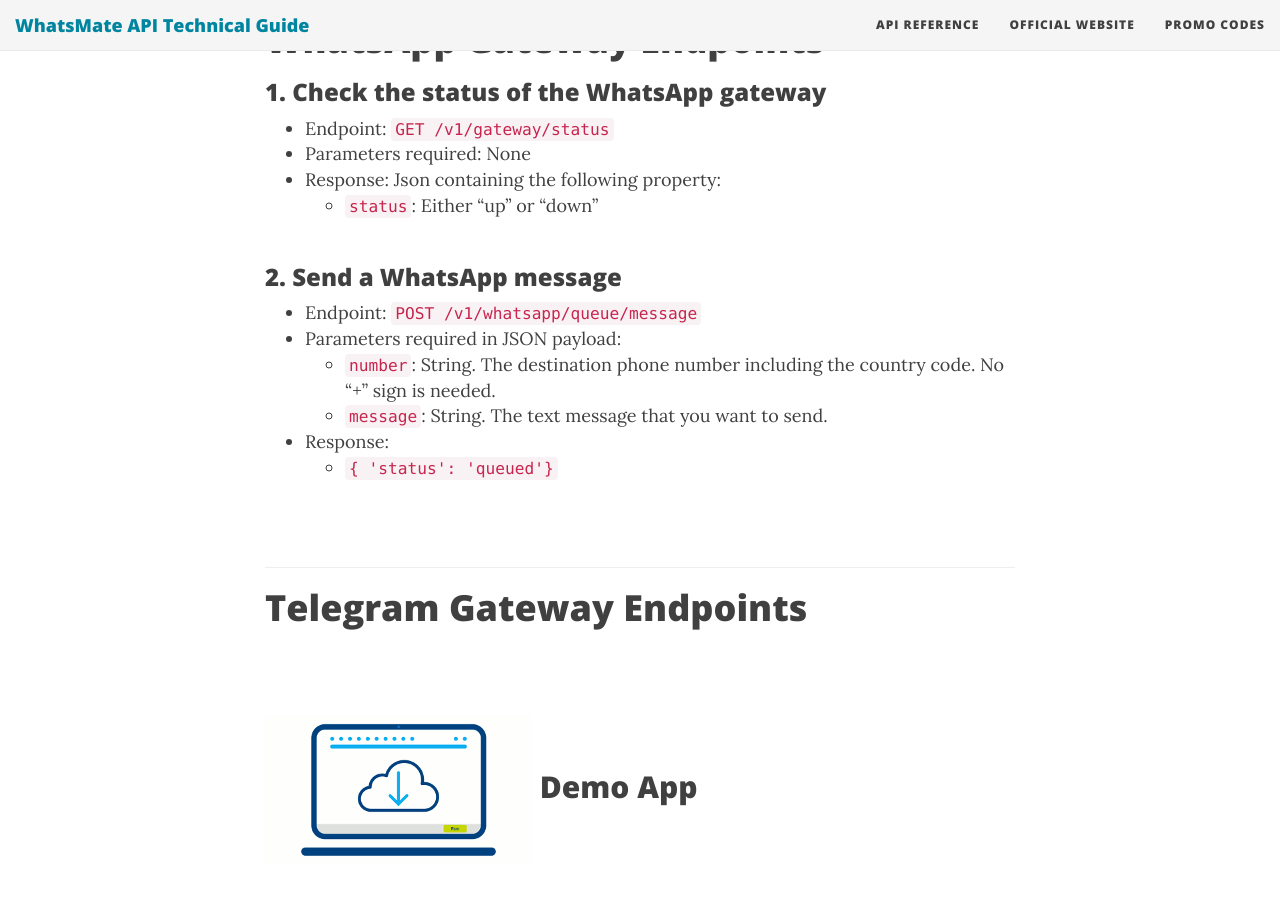
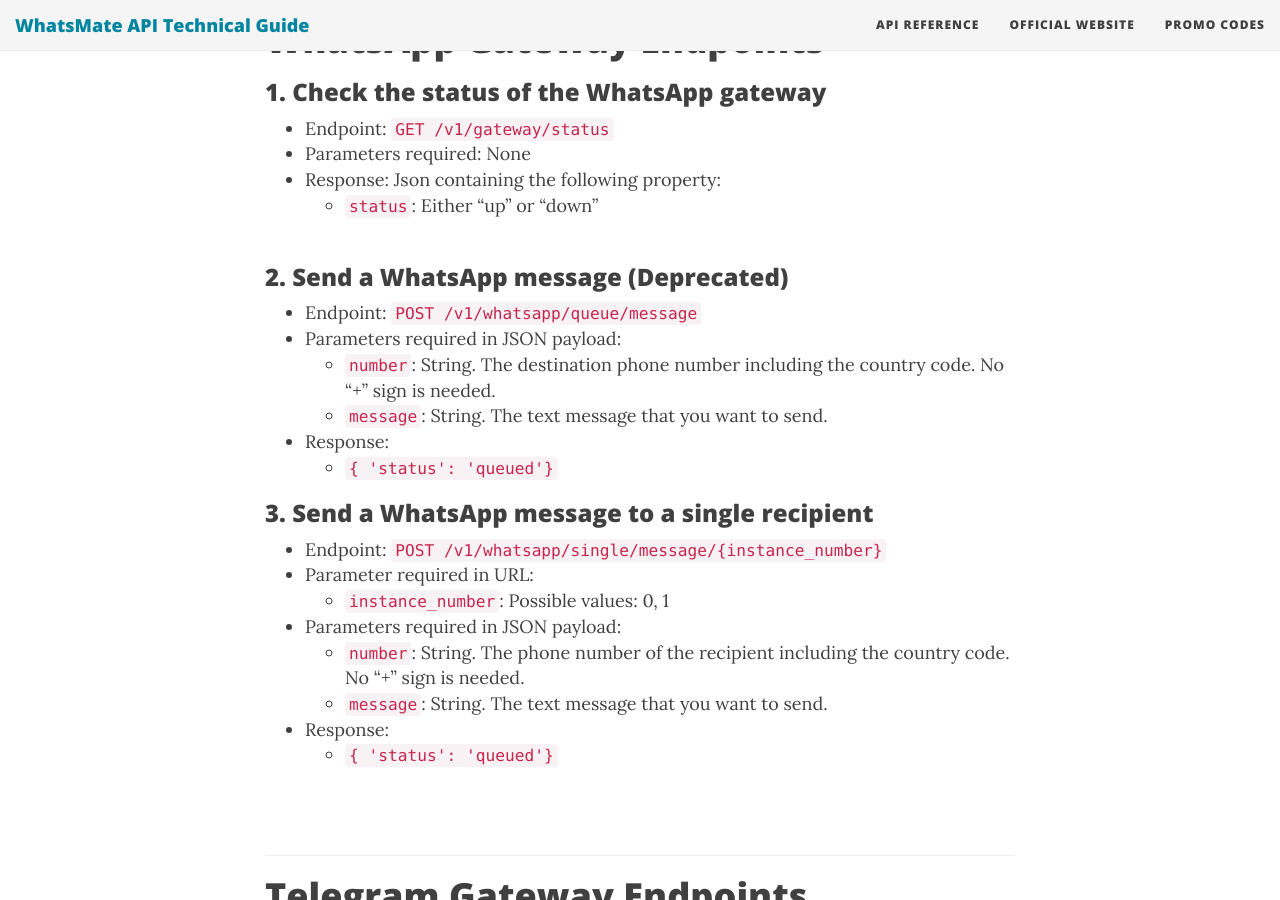
Before and after one commit to whatsmate/whatsmate.github.io, a Jekyll site: the page built from api-reference.md, in a window 1280 px wide and 900 px high, scrolled down 1703 px. Built offline with Jekyll 4.4.1, drawn with Linux system fonts in a browser that asks for light colours; nearby versions of some CDN libraries.

Commit message:
add new API for whatsapp

```diff
--- a/api-reference.md
+++ b/api-reference.md
@@ -60,7 +60,7 @@
   * `status`: Either "up" or "down"  <br><br>
 
 
-### 2. Send a WhatsApp message
+### 2. Send a WhatsApp message (Deprecated)
 * Endpoint: `POST /v1/whatsapp/queue/message`
 * Parameters required in JSON payload:
   * `number`: String. The destination phone number including the country code. No "+" sign is needed.
@@ -68,6 +68,16 @@
 * Response:
   * `{ 'status': 'queued'}`
 
+
+### 3. Send a WhatsApp message to a single recipient
+* Endpoint: `POST /v1/whatsapp/single/message/{instance_number}`
+* Parameter required in URL:
+  * `instance_number`: Possible values: 0, 1
+* Parameters required in JSON payload:
+  * `number`: String. The phone number of the recipient including the country code. No "+" sign is needed.
+  * `message`: String. The text message that you want to send.
+* Response:
+  * `{ 'status': 'queued'}`
 
 
 <br/>
```
